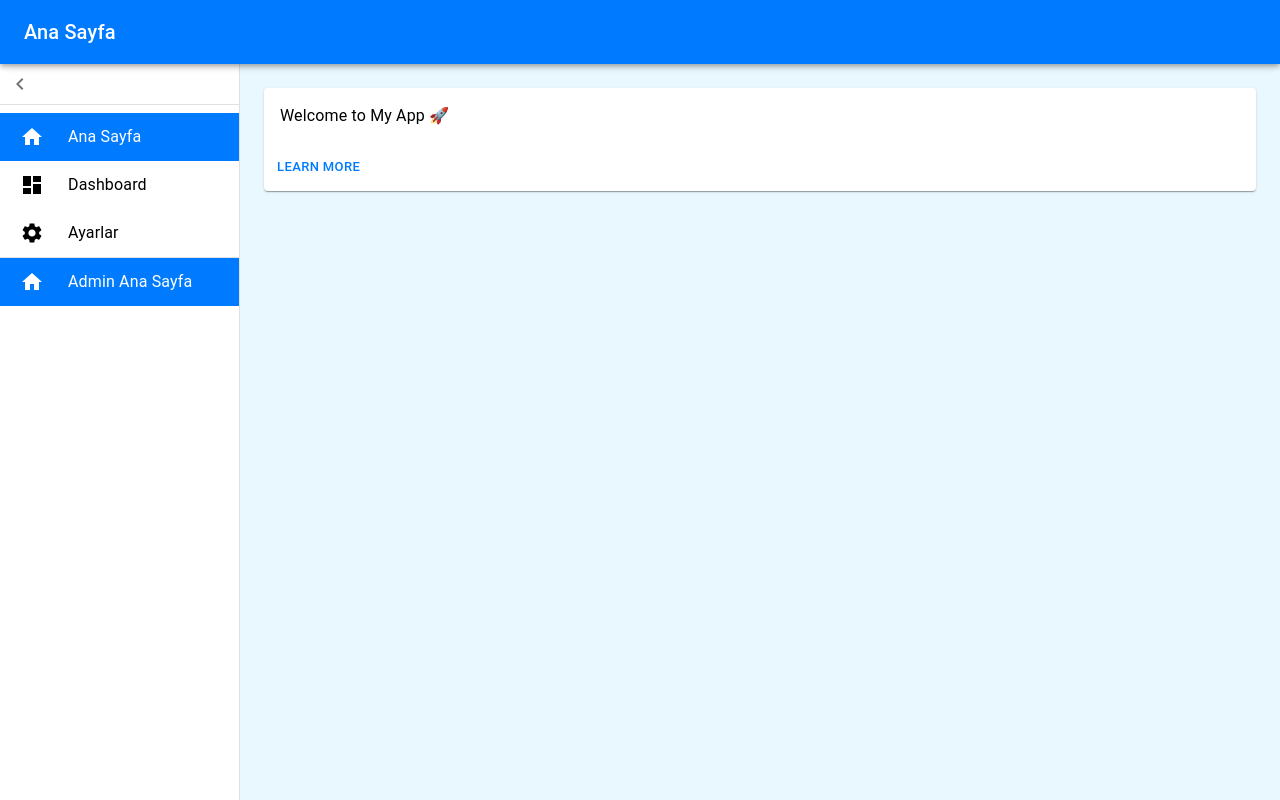
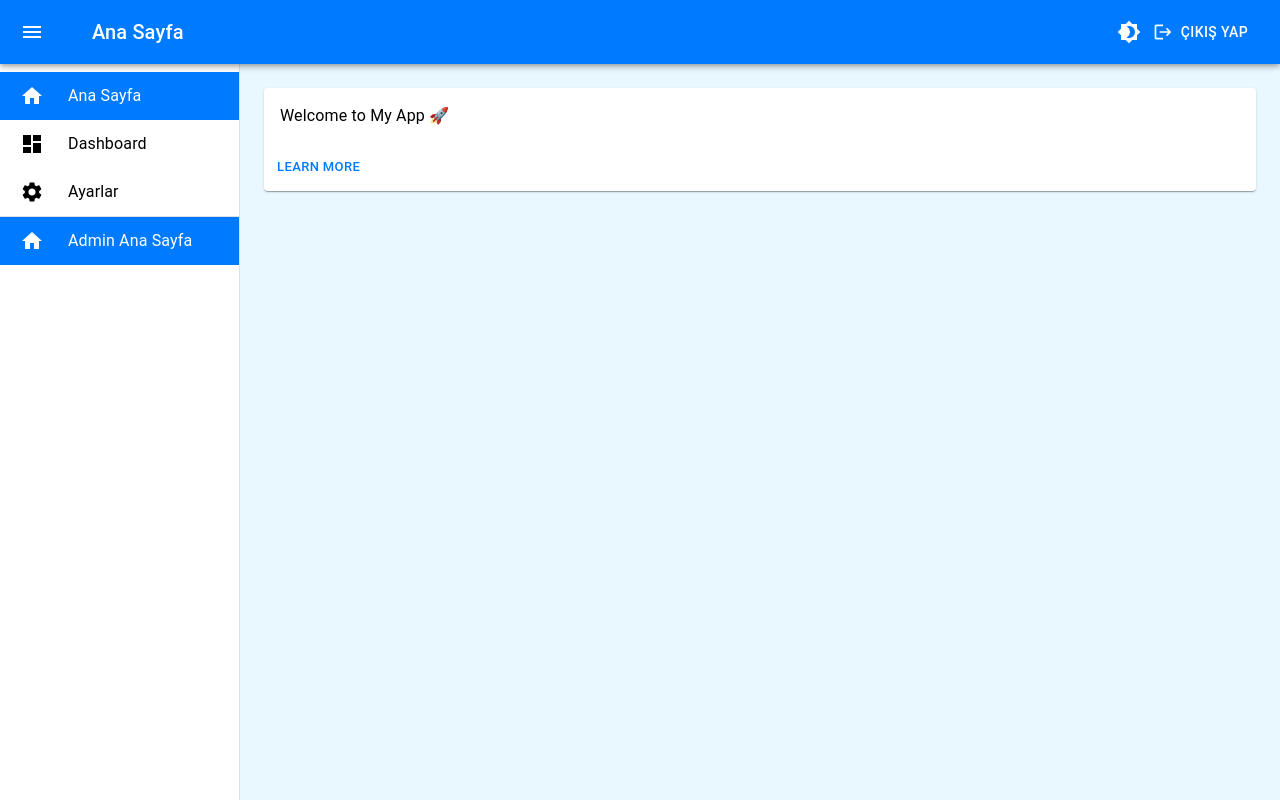
Before and after one commit to ssbugrakaratas/React-TypeScript-Vite-swc-pnpm-base, a React (Vite) app: page /tr-TR/Home in a window 1280 px wide. Built offline with nearby package versions, Linux system fonts and the light colour scheme.

Commit message:
feat: layout bileşenine çıkış butonu ve tema değiştirme özelliği eklendi, drawer açma/kapama işlevi güncellendi

```diff
--- a/src/components/layout/Layout.tsx
+++ b/src/components/layout/Layout.tsx
@@ -14,10 +14,12 @@ import {
   ListItemIcon,
   ListItemText,
   useTheme,
+  Button,
 } from "@mui/material";
-import { Menu as MenuIcon, ChevronLeft as ChevronLeftIcon } from "@mui/icons-material";
+import { Menu as MenuIcon, ChevronLeft as ChevronLeftIcon, Logout } from "@mui/icons-material";
 import { routes, adminRoutes, RouteConfig } from "@config/routes";
 import { useAuth } from "@services/authService";
+import ThemeToggle from "./ThemeToggle";
 
 const drawerWidth = 240;
 
@@ -28,12 +30,12 @@ export default function Layout({ children }: { children: React.ReactNode }) {
   const location = useLocation();
   const { user } = useAuth();
 
-  const handleDrawerOpen = () => {
-    setOpen(true);
-  };
-
-  const handleDrawerClose = () => {
-    setOpen(false);
+  const handleDrawer = () => {
+    if (open) {
+      setOpen(false);
+    } else {
+      setOpen(true);
+    }
   };
 
   const renderMenuItem = (route: RouteConfig) => {
@@ -100,18 +102,21 @@ export default function Layout({ children }: { children: React.ReactNode }) {
           <IconButton
             color="inherit"
             aria-label="open drawer"
-            onClick={handleDrawerOpen}
+            onClick={handleDrawer}
             edge="start"
             sx={{
               marginRight: 5,
-              ...(open && { display: "none" }),
             }}
           >
             <MenuIcon />
           </IconButton>
-          <Typography variant="h6" noWrap component="div">
+          <Typography variant="h6" noWrap component="div" sx={{ flexGrow: 1 }}>
             {pageTitle}
           </Typography>
+          <ThemeToggle />
+          <Button color="inherit" startIcon={<Logout />} onClick={() => console.log("Logout clicked!")}>
+            Çıkış Yap
+          </Button>
         </Toolbar>
       </AppBar>
       <Drawer
@@ -140,10 +145,6 @@ export default function Layout({ children }: { children: React.ReactNode }) {
       >
         <Toolbar />
         <Box sx={{ overflow: "auto" }}>
-          <IconButton onClick={handleDrawerClose}>
-            <ChevronLeftIcon />
-          </IconButton>
-          <Divider />
           <List>
             {routes.map(renderMenuItem)}
             {user.role === "admin" && (
@@ -155,7 +156,19 @@ export default function Layout({ children }: { children: React.ReactNode }) {
           </List>
         </Box>
       </Drawer>
-      <Box component="main" sx={{ flexGrow: 1, p: 3 }}>
+      <Box
+        component="main"
+        sx={{
+          flexGrow: 1,
+          p: 3,
+          width: `calc(100% - ${open ? drawerWidth : theme.spacing(7)}px)`,
+          transition: theme.transitions.create(["width", "margin"], {
+            easing: theme.transitions.easing.sharp,
+            duration: theme.transitions.duration.leavingScreen,
+          }),
+          marginLeft: open ? 0 : `-${drawerWidth - parseInt(theme.spacing(7))}px`,
+        }}
+      >
         <Toolbar />
         {children}
       </Box>
```
